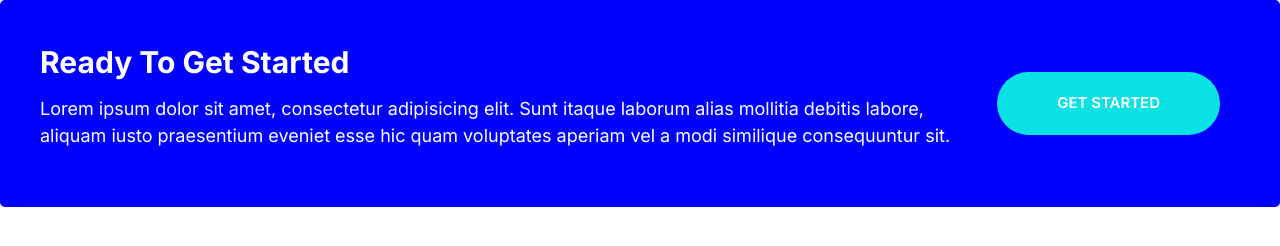
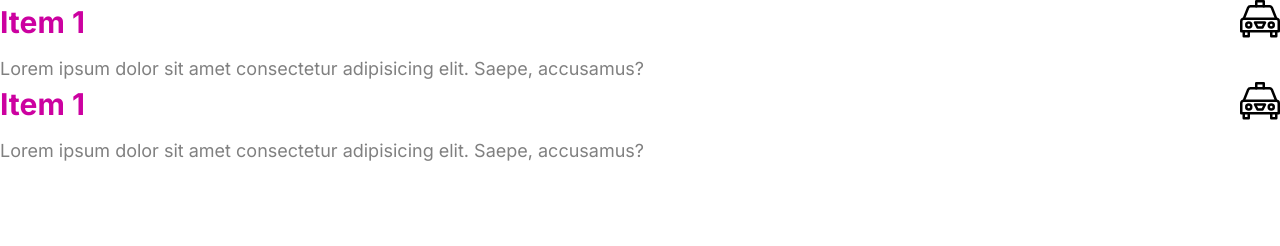
Before and after one commit to AronaLeaga/moshifiedbro, a plain HTML site: page CSS/index.html in a window 1280 px wide. Drawn offline with Linux system fonts and the light colour scheme.

Commit message:
Building a collapsible component

```diff
--- /dev/null
+++ b/CSS/components/collapsible.html
@@ -0,0 +1,27 @@
+<div class="collapsible collapsible--expanded">
+    <header class="collapsible__header">
+      <h2 class="collapsible__heading">Item 1</h2>
+
+       <svg class="icon icon--white collapsible__chevron">
+           <use xlink:href="/images/sprite.svg#chevron"></use>
+       </svg>
+
+    </header>
+    <div class="collapsible__content">
+      Lorem ipsum dolor sit amet consectetur adipisicing elit. Saepe, accusamus?
+    </div>
+   </div>
+   <div class="collapsible collapsible--expanded">
+     <header class="collapsible__header">
+       <h2 class="collapsible__heading">Item 1</h2>
+
+        <svg class="icon icon--white collapsible__chevron">
+            <use xlink:href="/images/sprite.svg#chevron"></use>
+        </svg>
+
+     </header>
+     <div class="collapsible__content">
+       Lorem ipsum dolor sit amet consectetur adipisicing elit. Saepe, accusamus?
+     </div>
+    </div>
+   <script src="/js/main.js"></script>
--- a/CSS/index.html
+++ b/CSS/index.html
@@ -1,5 +1,5 @@
 <!DOCTYPE html>
-<html lang="en">
+<htl lang="en">
   <head>
     <meta charset="UTF-8" />
     <meta http-equiv="X-UA-Compatible" content="IE=edge" />
@@ -15,15 +15,32 @@
     <link rel="stylesheet" href="/CSS/normalizecss.css"/>
   </head>
   <body>
-    <div class="callout callout--primary">
-      <div class="grid grid--1x2">
-        <div class="callout__content">
-          <h2 class="callout__heading">Ready To Get Started</h2>
-          <p>Lorem ipsum dolor sit amet, consectetur adipisicing elit. Sunt itaque laborum alias mollitia debitis labore, aliquam iusto praesentium eveniet esse hic quam voluptates aperiam vel a modi similique consequuntur sit.</p>
-        </div>
+   <div class="collapsible collapsible--expanded">
+   <header class="collapsible__header">
+     <h2 class="collapsible__heading">Item 1</h2>
 
-        <a href="#" class="btn btn--secondary btn--stretched">Get Started</a>
-      </div>
+      <svg class="icon icon--white collapsible__chevron">
+          <use xlink:href="/images/sprite.svg#chevron"></use>
+      </svg>
+
+   </header>
+   <div class="collapsible__content">
+     Lorem ipsum dolor sit amet consectetur adipisicing elit. Saepe, accusamus?
+   </div>
+  </div>
+  <div class="collapsible collapsible--expanded">
+    <header class="collapsible__header">
+      <h2 class="collapsible__heading">Item 1</h2>
+
+       <svg class="icon icon--white collapsible__chevron">
+           <use xlink:href="/images/sprite.svg#chevron"></use>
+       </svg>
+
+    </header>
+    <div class="collapsible__content">
+      Lorem ipsum dolor sit amet consectetur adipisicing elit. Saepe, accusamus?
     </div>
+   </div>
+  <script src="/js/main.js"></script>
   </body>
-</html>
+</htl>
--- a/CSS/styles.css
+++ b/CSS/styles.css
@@ -509,3 +509,34 @@ a {
 
 
 }
+
+/* COLLAPSIBLE */
+
+.collapsible__header {
+    display: flex;
+    justify-content: space-between;
+}
+.collapsible__heading {
+    margin-top: 0;
+    font-size: 3rem;
+}
+.collapsible__chevron {
+    transform: rotate(-90deg);
+    transition: transform 0.3s;
+}
+
+.collapsible__content {
+    overflow: hidden;
+    max-height: 0;
+    opacity: 0;
+    transition: all 0.3s;
+}
+
+.collapsible--expanded .collapsible__chevron {
+    transform: rotate(0);
+}
+.collapsible--expanded .collapsible__content {
+    max-height: 100vh;
+    opacity: 1;
+
+}
--- /dev/null
+++ b/js/main.js
@@ -0,0 +1,6 @@
+const collapsibles = document.querySelectorAll(".collapsible");
+collapsibles.forEach((item) =>
+  item.addEventListener("click", function () {
+    this.classList.toggle("collapsible--expanded");
+  })
+);
```
